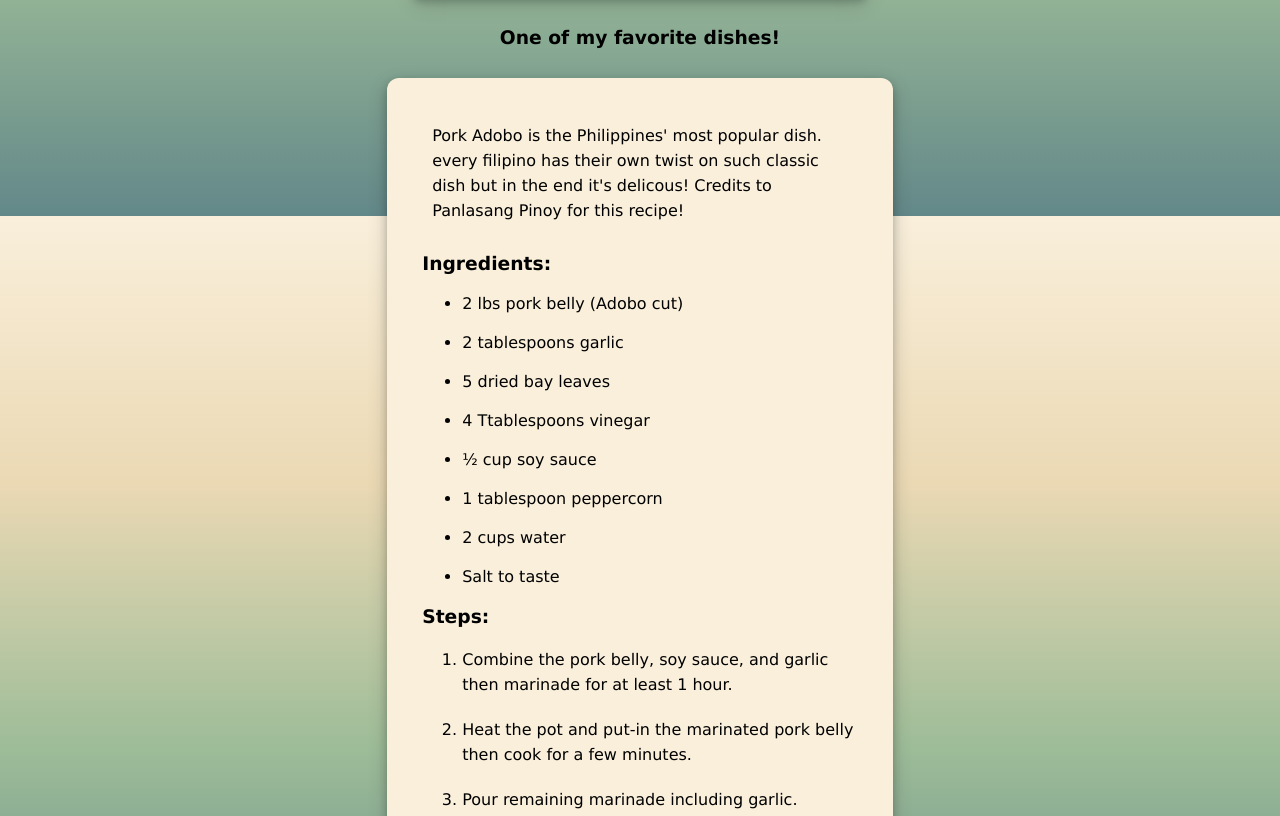
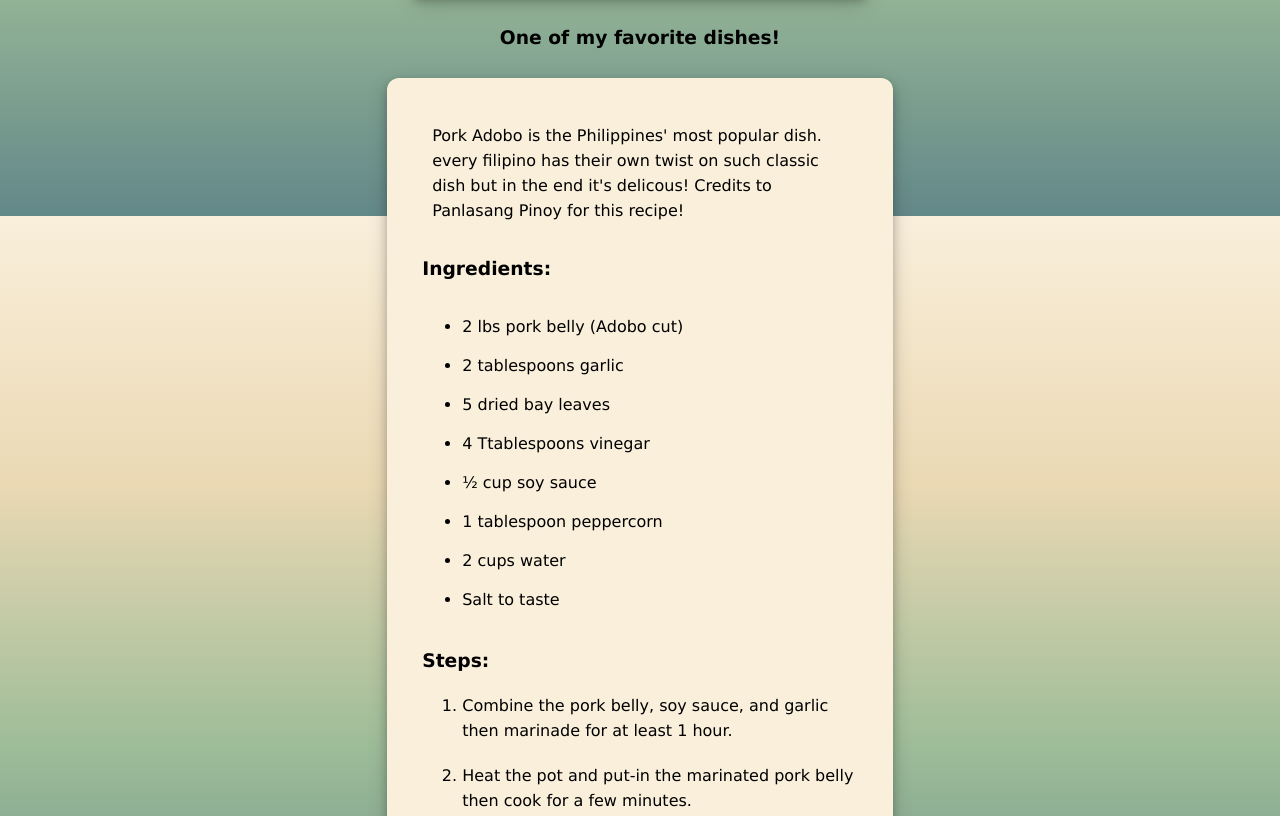
Before and after one commit to frnsmnlpz11/odin-recipes, a plain HTML site: page recipes/pork-adobo.html in a window 1280 px wide. Shown: the part 584-1400 px from the top of the page. Drawn offline with Linux system fonts and the light colour scheme.

Commit message:
Add flex to css border

```diff
--- a/style.css
+++ b/style.css
@@ -45,10 +45,12 @@ h2 {
 }
 
 .components {
-    margin-left: 20px;
+    margin: 5px 20px 2px 20px;
 }
 
 .text-border {
+    display: flex;
+    flex-direction: column;
     background-color: #F9EFDB;
     margin: auto;
     border: none;
```
